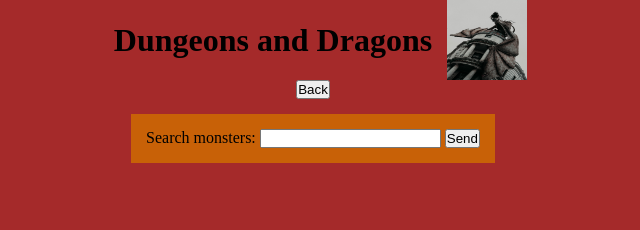
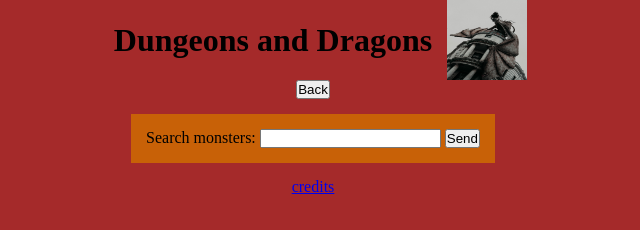
Before and after one commit to Balxkodehodet/API-test, a plain HTML site: page index.html in a window 1280 px wide. Shown: the full height of the page, 327-967 px from the left. Drawn offline with Linux system fonts and the light colour scheme; no server answers.

Commit message:
updated credits

```diff
--- a/index.html
+++ b/index.html
@@ -29,5 +29,5 @@
       </form>
     </section>
   </body>
-  <footer><a href="credits.html"></a></footer>
+  <footer><a href="credits.html">credits</a></footer>
 </html>
```
